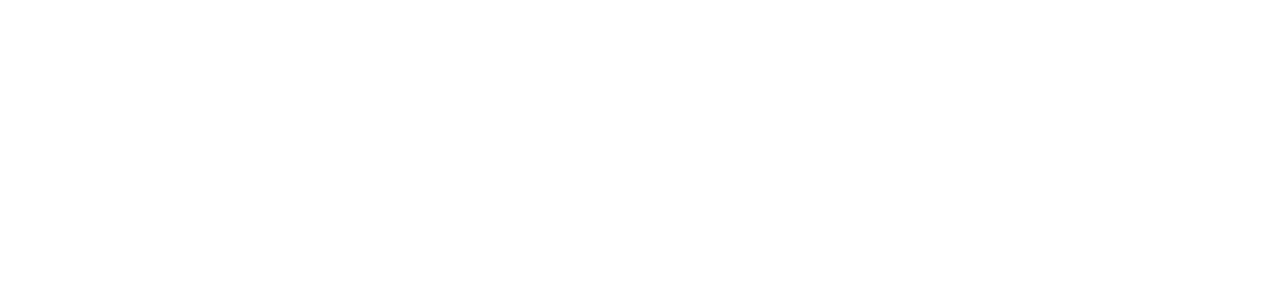
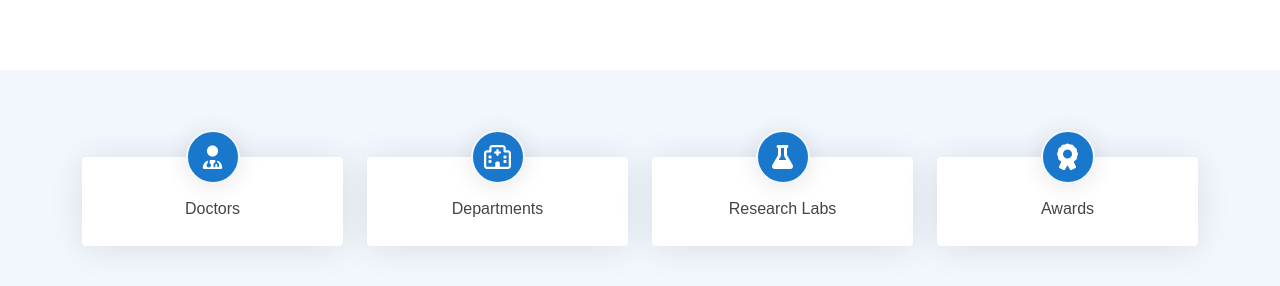
Before and after one commit to ahmedmatem/DocSpot, an Angular app: page / in a window 1280 px wide. Shown: the part 1414-1700 px from the top of the page. Before the commit the page ends 1484 px from the top, so only its background shows below. Built offline with nearby package versions, Linux system fonts and the light colour scheme.

Commit message:
Add stats section

```diff
--- a/src/app/core/layouts/main/main.component.html
+++ b/src/app/core/layouts/main/main.component.html
@@ -6,4 +6,7 @@
     <!-- About Section -->
     <app-about></app-about>
 
+    <!-- Stats Section -->
+    <app-stats></app-stats>
+
 </main>
--- a/src/app/core/layouts/main/main.component.ts
+++ b/src/app/core/layouts/main/main.component.ts
@@ -1,11 +1,12 @@
 import { Component } from '@angular/core';
 import { HeroComponent } from "./sections/hero/hero.component";
 import { AboutComponent } from "./sections/about/about.component";
+import { StatsComponent } from "./sections/stats/stats.component";
 
 @Component({
   standalone: true,
   selector: 'app-main',
-  imports: [HeroComponent, AboutComponent],
+  imports: [HeroComponent, AboutComponent, StatsComponent],
   templateUrl: './main.component.html',
   styleUrl: './main.component.css'
 })
--- /dev/null
+++ b/src/app/core/layouts/main/sections/stats/stats.component.html
@@ -0,0 +1,43 @@
+<section id="stats" class="stats section light-background">
+
+    <div class="container" data-aos="fade-up" data-aos-delay="100">
+
+        <div class="row gy-4">
+
+            <div class="col-lg-3 col-md-6 d-flex flex-column align-items-center">
+                <i class="fa-solid fa-user-doctor"></i>
+                <div class="stats-item">
+                    <span data-purecounter-start="0" data-purecounter-end="85" data-purecounter-duration="1" class="purecounter"></span>
+                    <p>Doctors</p>
+                </div>
+            </div><!-- End Stats Item -->
+
+            <div class="col-lg-3 col-md-6 d-flex flex-column align-items-center">
+                <i class="fa-regular fa-hospital"></i>
+                <div class="stats-item">
+                    <span data-purecounter-start="0" data-purecounter-end="18" data-purecounter-duration="1" class="purecounter"></span>
+                    <p>Departments</p>
+                </div>
+            </div><!-- End Stats Item -->
+
+            <div class="col-lg-3 col-md-6 d-flex flex-column align-items-center">
+                <i class="fas fa-flask"></i>
+                <div class="stats-item">
+                    <span data-purecounter-start="0" data-purecounter-end="12" data-purecounter-duration="1" class="purecounter"></span>
+                    <p>Research Labs</p>
+                </div>
+            </div><!-- End Stats Item -->
+
+            <div class="col-lg-3 col-md-6 d-flex flex-column align-items-center">
+                <i class="fas fa-award"></i>
+                <div class="stats-item">
+                    <span data-purecounter-start="0" data-purecounter-end="150" data-purecounter-duration="1" class="purecounter"></span>
+                    <p>Awards</p>
+                </div>
+            </div><!-- End Stats Item -->
+
+        </div>
+
+    </div>
+
+</section>
```
Also changed, not shown: src/app/core/layouts/main/sections/stats/stats.component.ts (added, +12 -0 lines), src/app/core/layouts/main/sections/stats/stats.component.css (added).
